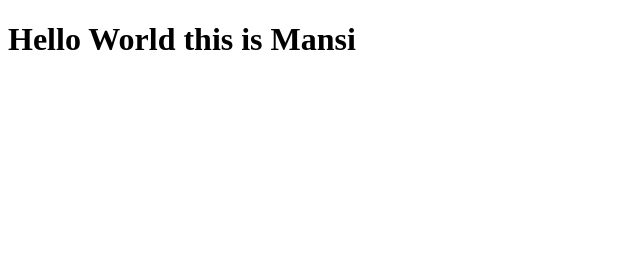
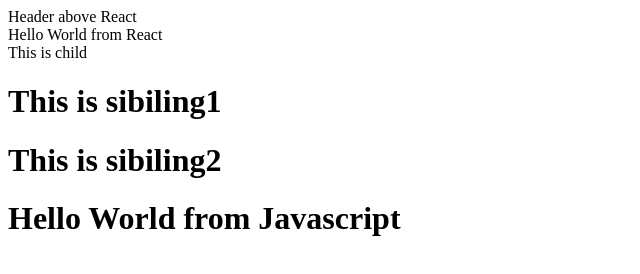
Before and after one commit to mansiyadav8/practice-react, a plain HTML site: page index.html in a window 1280 px wide. Shown: the whole page, without its empty margins (0-640 px from the left). Drawn offline with nearby package versions, Linux system fonts and the light colour scheme.

Commit message:
How to code in React

```diff
--- /dev/null
+++ b/App.js
@@ -0,0 +1,27 @@
+/**
+ * <div id="parent">
+ *      Hello World from React
+ *      <div id="child">
+ *          This is child
+ *          <h1 id="tag1"></h1>
+ *          <h2 id="tag2"></h2>
+ *      </div>
+ * </div>
+ *
+ * ReactElement("Object") => HTML(Browserstands)
+ *
+ * This is react to avoid this hassel we use JSX
+ */
+
+
+const reactElement = React.createElement("div",{id:"parent"},["Hello World from React",
+                        React.createElement("div",{id:"child"},["This is child",
+                            React.createElement("h1",{id:"tag1"},"This is sibiling1"),
+                            React.createElement("h1",{id:"tag2"},"This is sibiling2")])
+                        ]
+                    );
+
+console.log(reactElement); //Returns Object
+
+const root = ReactDOM.createRoot(document.getElementById("root")); //create a root and assign it in reactDOM
+root.render(reactElement); // put object on page, if anything is in root it will be replaced
--- a/index.html
+++ b/index.html
@@ -6,16 +6,22 @@
     <title>Hello World!</title>
 </head>
 <body>
-    <div id="root"></div>
+    <div id="header">Header above React</div>
+    <div id="root">
+        Hello World this is Mansi!
+    </div>
+    <div id="javascript"></div>
     <script>
+        <!---- Hello World using Javascript -->
         const heading = document.createElement("h1");
-        heading.innerHTML = ("Hello World this is Mansi")
+        heading.innerHTML = ("Hello World from Javascript")
 
-        const root = document.getElementById("root");
-        root.appendChild(heading);
+        const javascript = document.getElementById("javascript");
+        javascript.appendChild(heading);
     </script>
 
     <script crossorigin src="https://unpkg.com/react@18/umd/react.development.js"></script>
     <script crossorigin src="https://unpkg.com/react-dom@18/umd/react-dom.development.js"></script>
+    <script src="./App.js"></script>
 </body>
 </html>
```
